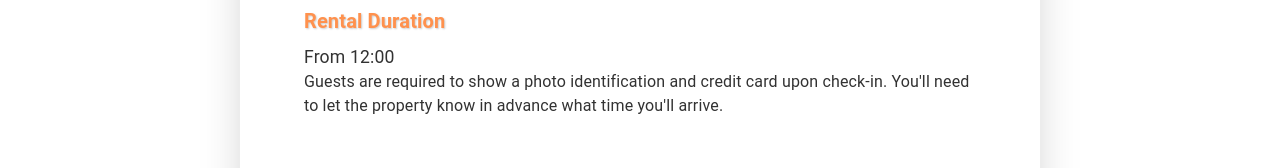
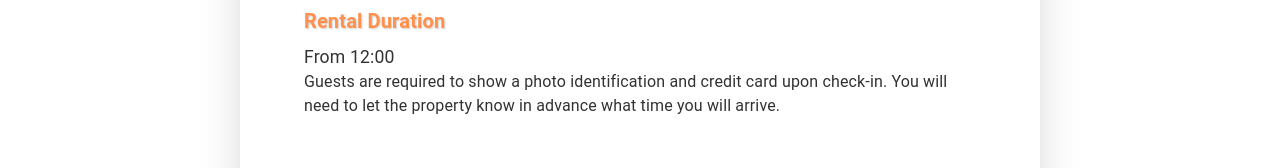
Before and after one commit to akilocorp/Medebna, a Next.js app: page /cars/details in a window 1280 px wide. Both pictures are taken after a click on the tab "RENTAL INFO". Shown: the part 244-412 px from the top of the page. Built offline with nearby package versions, Linux system fonts and the light colour scheme.

Commit message:
init_commit

```diff
--- a/src/pages/cars/details.tsx
+++ b/src/pages/cars/details.tsx
@@ -428,7 +428,7 @@ export default function ChooseCar() {
                 </Typography>
                 <Typography fontSize="1.1rem">From 12:00</Typography>
                 <Typography fontSize="1rem">
-                  Guests are required to show a photo identification and credit card upon check-in. You'll need to let the property know in advance what time you'll arrive.
+                  Guests are required to show a photo identification and credit card upon check-in. You will need to let the property know in advance what time you will arrive.
                 </Typography>
               </Box>
 
```
